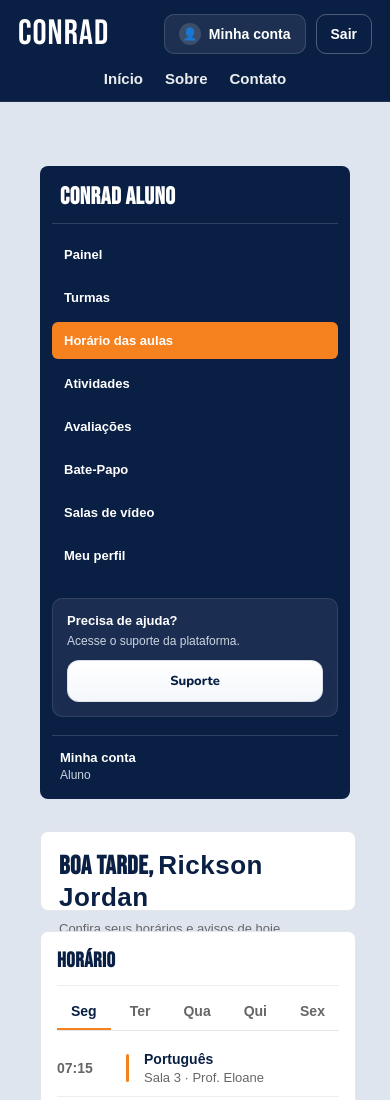
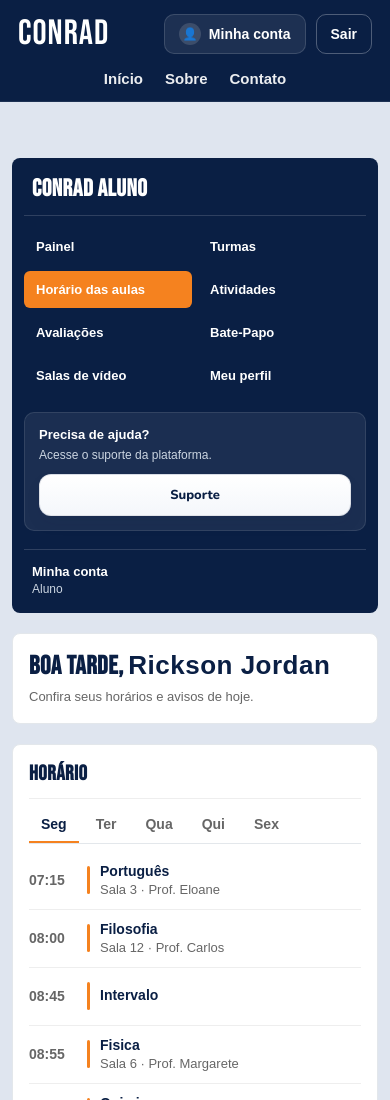
Before and after one commit to daniloakin07-boop/Conrad-, a website: page pages/dashboard.html in a window 390 px wide. Shown: the top 1100 px of the page. Drawn offline with nearby package versions, Linux system fonts and the light colour scheme; no server answers.

Commit message:
Adptação para mobile - Educador

```diff
--- a/pages/dashboard.html
+++ b/pages/dashboard.html
@@ -7,6 +7,75 @@
   <link rel="stylesheet" href="../CSS/geral.css">
   <link rel="stylesheet" href="../CSS/usuarios.css">
   <link rel="icon" type="image/png" href="../img/Emblema.png">
+  <style>
+    @media (max-width: 900px) {
+      body.css-painel .dashboard-professor {
+        width: 100%;
+        min-width: 0;
+        padding: 20px 0;
+        gap: 20px;
+        align-items: stretch;
+      }
+
+      body.css-painel .menu-lateral,
+      body.css-painel .conteudo-dashboard {
+        width: 100%;
+        min-width: 0;
+      }
+
+      body.css-painel .menu-lateral nav {
+        display: grid;
+        grid-template-columns: repeat(2, minmax(0, 1fr));
+        gap: 6px;
+      }
+
+      body.css-painel .menu-item {
+        min-width: 0;
+        margin: 0;
+      }
+
+      body.css-painel .titulo-dashboard {
+        height: auto;
+        min-height: 0;
+      }
+
+      body.css-painel .painel-dashboard,
+      body.css-painel .painel-dashboard > div,
+      body.css-painel .painel-lateral,
+      body.css-painel .card-avaliacoes {
+        min-width: 0;
+      }
+
+      body.css-painel .painel-dashboard {
+        grid-template-columns: minmax(0, 1fr);
+      }
+    }
+
+    @media (max-width: 480px) {
+      body.css-painel .titulo-dashboard {
+        padding: 16px;
+      }
+
+      body.css-painel .card-avaliacoes {
+        min-width: 0;
+        padding: 16px;
+      }
+
+      body.css-painel .tabs {
+        overflow-x: auto;
+      }
+
+      body.css-painel .tabs a {
+        flex: 0 0 auto;
+        padding: 9px 12px;
+      }
+
+      body.css-painel .lista-horarios li {
+        grid-template-columns: 48px 3px minmax(0, 1fr);
+        gap: 10px;
+      }
+    }
+  </style>
 </head>
 <body class="css-painel css-aluno">
 <!-- =================================================================================================================== -->
```
